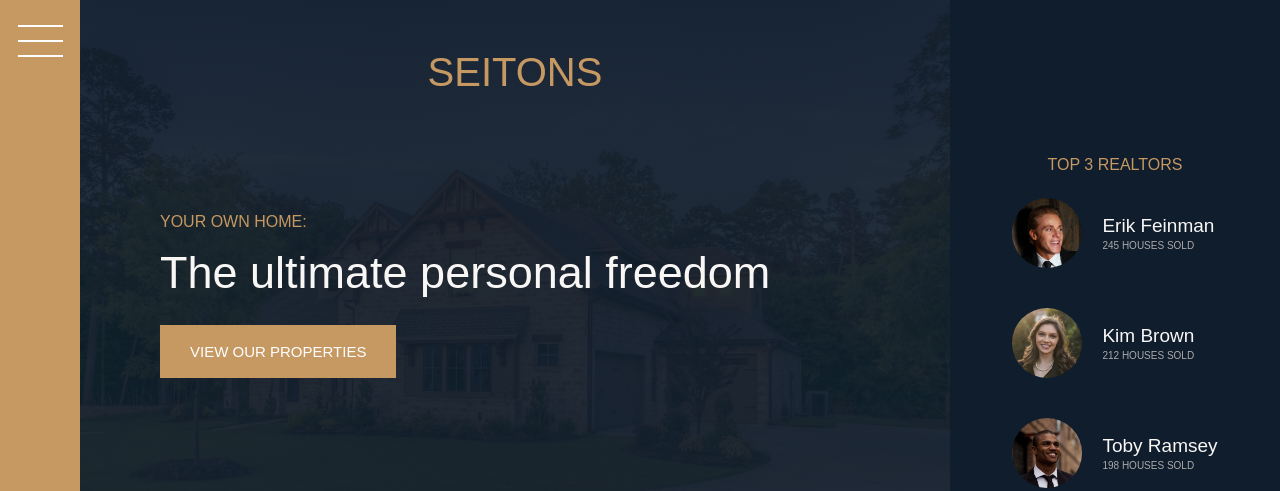
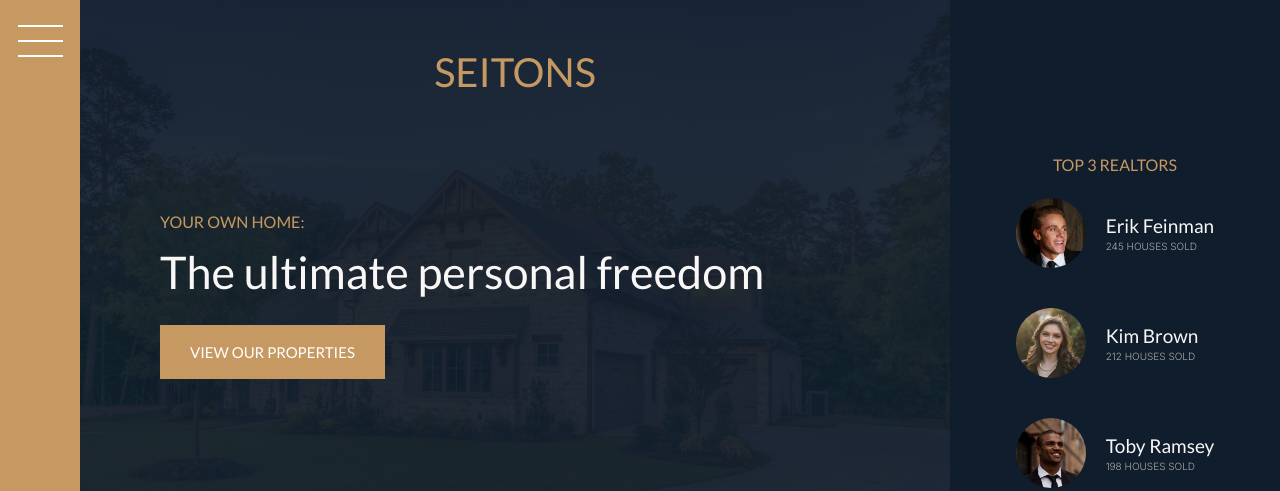
Before and after one commit to Abdu-alyousef/Furniture-design, a website: page index.html in a window 1280 px wide. Shown: the top 491 px of the page. Drawn offline with Linux system fonts and the light colour scheme.

Commit message:
fixed an issue

```diff
--- a/css/style.css
+++ b/css/style.css
@@ -13,7 +13,7 @@ html {
       font-size: 50%; } }
 
 body {
-  font-family: "Nunito", sans-serif;
+  font-family: "Inter", sans-serif;
   color: #6D5D4B;
   font-weight: 300;
   line-height: 1.6; }
@@ -31,7 +31,7 @@ body {
       grid-template-rows: 6rem calc(100vh - 6rem); } }
 
 .heading-1, .heading-2, .heading-3, .heading-4 {
-  font-family: "Josefin Sans", sans-serif;
+  font-family: "Lato", sans-serif;
   font-weight: 400; }
 
 .heading-1 {
@@ -65,7 +65,7 @@ body {
   color: #fff;
   border: none;
   border-radius: 0;
-  font-family: "Josefin Sans", sans-serif;
+  font-family: "Lato", sans-serif;
   font-size: 1.5rem;
   text-transform: uppercase;
   padding: 1.8rem 3rem;
@@ -328,7 +328,7 @@ body {
     align-self: end;
     z-index: 3;
     width: 80%;
-    font-family: "Josefin Sans", sans-serif;
+    font-family: "Lato", sans-serif;
     font-size: 1.6rem;
     text-align: center;
     padding: 1.25rem;
@@ -423,7 +423,7 @@ body {
     font-size: 1.4rem;
     color: #fff;
     text-decoration: none;
-    font-family: "Josefin Sans", sans-serif;
+    font-family: "Lato", sans-serif;
     text-transform: uppercase;
     text-align: center;
     padding: 1.5rem;
```
